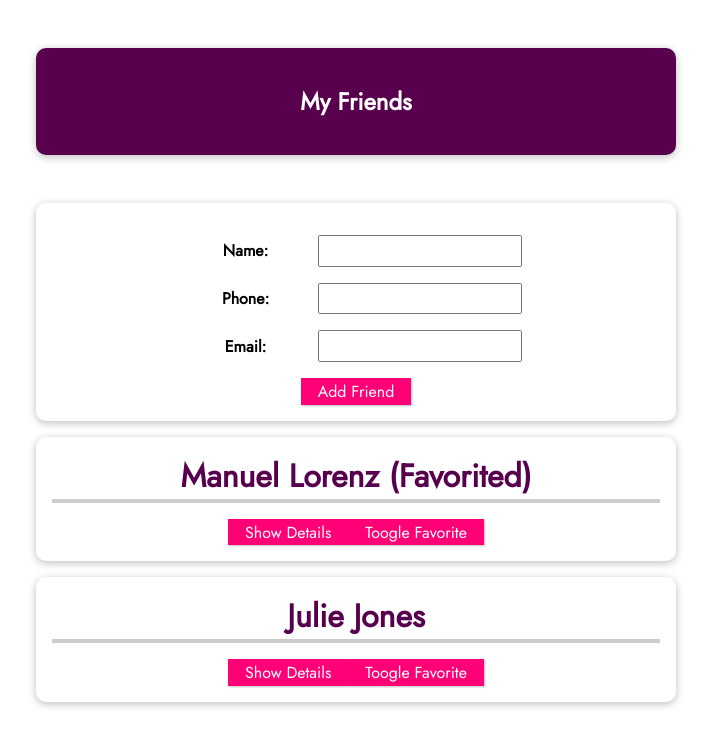
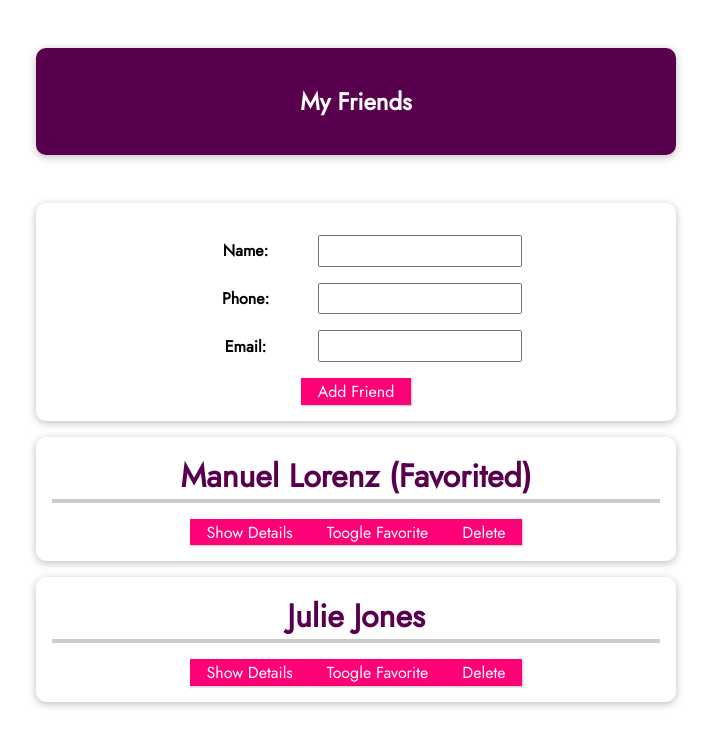
Before and after one commit to ntbanit/learn-vue.js, a Vue app in the folder section-07-dev-setup-with-vue-cli/vue-new-project/: page / in a window 1280 px wide. Shown: the top 746 px of the page, without its empty margins (284-995 px from the left). Built offline with nearby package versions, Linux system fonts and the light colour scheme.

Commit message:
section 8 video 104: add delete friend

```diff
--- a/section-07-dev-setup-with-vue-cli/vue-new-project/src/App.vue
+++ b/section-07-dev-setup-with-vue-cli/vue-new-project/src/App.vue
@@ -12,6 +12,7 @@
         :email-private="friend.email"
         :is-favorite="friend.favorited"
         @toogle-favorite="toogleFavoriteStatus"
+        @delete="deleteFriend"
       ></friend-contact>
     </ul>
   </section>
@@ -54,6 +55,9 @@
         favorited: false
       };
       this.friends.push(newFriend);
+    },
+    deleteFriend(friendId){
+      this.friends = this.friends.filter(friend => friend.id !== friendId);
     }
   }
 };
--- a/section-07-dev-setup-with-vue-cli/vue-new-project/src/components/FriendContact.vue
+++ b/section-07-dev-setup-with-vue-cli/vue-new-project/src/components/FriendContact.vue
@@ -9,6 +9,7 @@
     <button @click="toogleFavorite()">
       Toogle Favorite
     </button>
+    <button @click="$emit('delete', this.id)"> Delete</button>
     <ul v-if="detailsAreVisible">
       <li><strong>Phone:</strong> {{ phoneContact }}</li>
       <li><strong>Email:</strong> {{ emailPrivate }}</li>
@@ -41,7 +42,7 @@
       default: false
     },
   },
-  emits: ['toogle-favorite'],
+  emits: ['toogle-favorite', 'delete'],
   data() {
     return {
       detailsAreVisible: false
```
